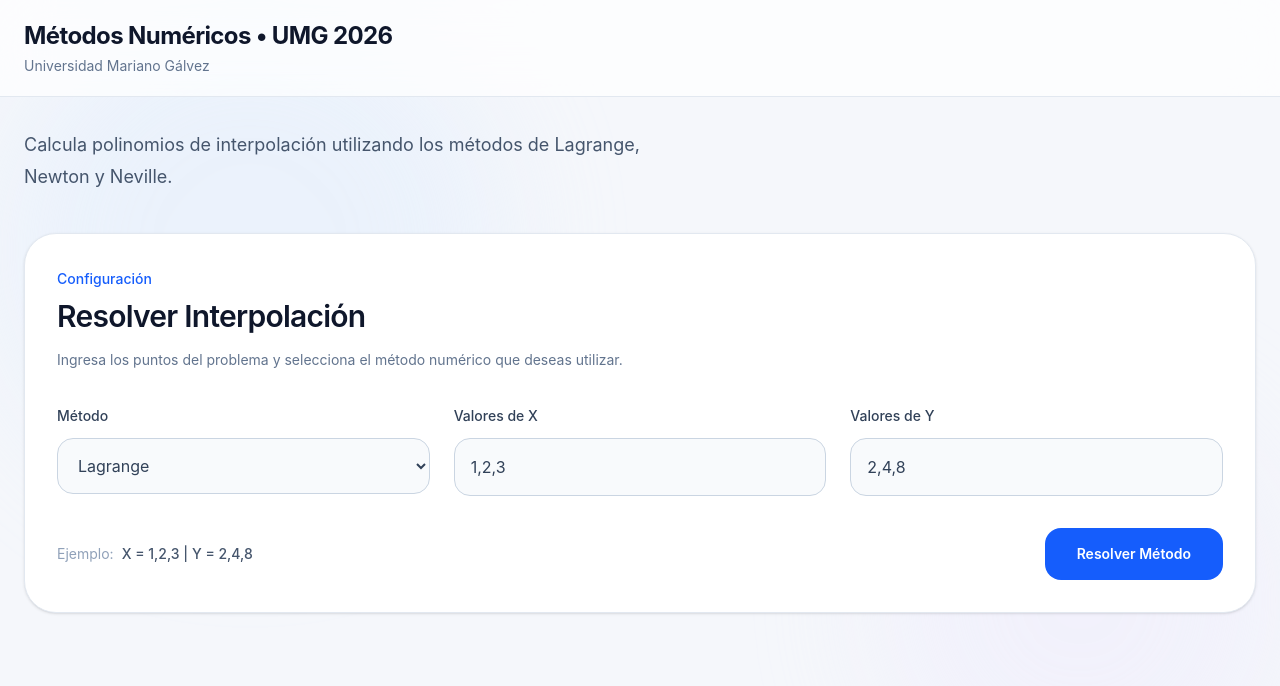
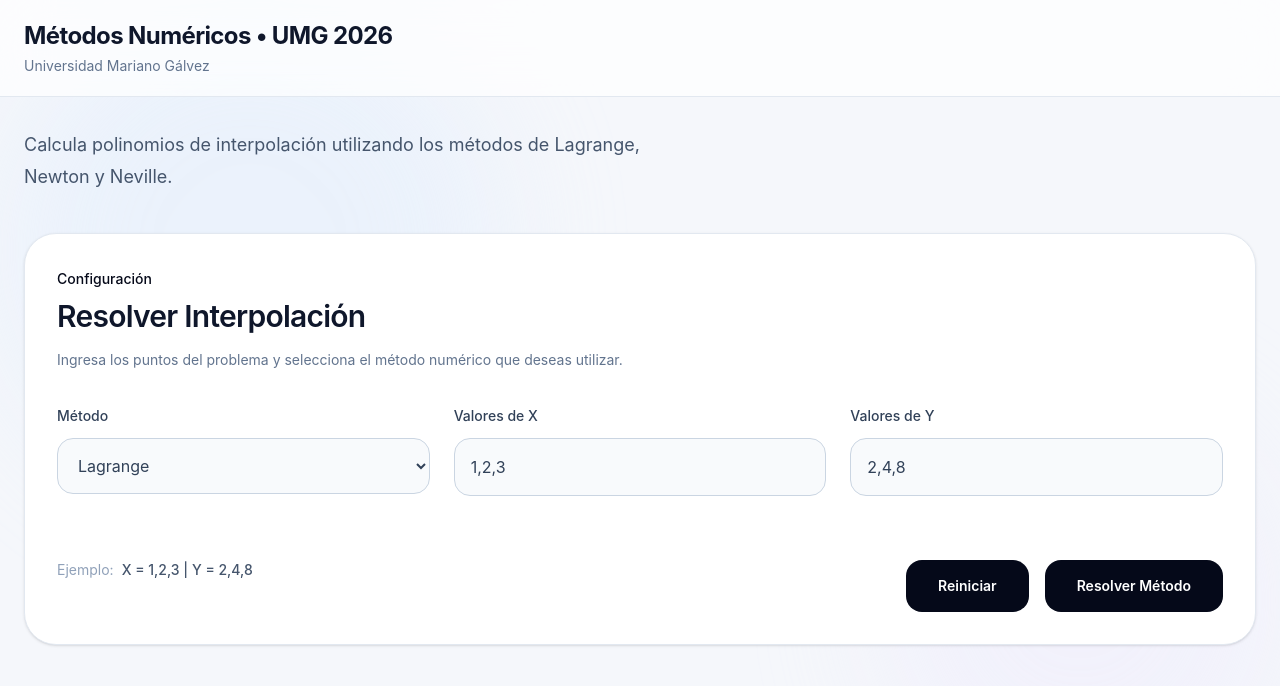
Before and after one commit to Os-devAi/MetodosNumericosUMG, a React (Vite) app in the folder app/: page / in a window 1280 px wide. Shown: the top 686 px of the page. Built offline with nearby package versions, Linux system fonts and the light colour scheme.

Commit message:
Refactor Grafica, MetodoForm, ResultadoCard, and StepsTimeline components for improved styling and functionality; update colors and add reset functionality in MetodoForm.

```diff
--- a/app/src/components/Grafica.jsx
+++ b/app/src/components/Grafica.jsx
@@ -17,10 +17,8 @@ function Grafica({ resultado, evalPoint }) {
 
       {/* Header */}
       <div className="mb-8 flex items-start justify-between">
-
         <div>
-
-          <span className="text-sm font-medium text-blue-600">
+          <span className="text-sm font-medium text-[#050919]">
             Análisis Visual
           </span>
 
@@ -28,13 +26,7 @@ function Grafica({ resultado, evalPoint }) {
             Gráfica de Interpolación
           </h2>
 
-          <p className="mt-3 max-w-xl text-sm leading-7 text-slate-500">
-            Visualización del polinomio generado a partir de los puntos
-            ingresados y su comportamiento en el intervalo calculado.
-          </p>
-
         </div>
-
       </div>
 
       {/* Chart */}
@@ -95,7 +87,7 @@ function Grafica({ resultado, evalPoint }) {
             <Line
               type="monotone"
               dataKey="y"
-              stroke="#2563EB"
+              stroke="#0F172A"
               strokeWidth={3.5}
               dot={false}
             />
--- a/app/src/components/MetodoForm.jsx
+++ b/app/src/components/MetodoForm.jsx
@@ -10,6 +10,15 @@ function MetodoForm({ setResultado }) {
   const [y, setY] = useState("2,4,8");
 
   const [loading, setLoading] = useState(false);
+
+  const resetear = () => {
+
+    setMetodo("lagrange");
+    setX("1,2,3");
+    setY("2,4,8");
+    setResultado(null);
+
+  };
 
   const enviar = async () => {
 
@@ -47,7 +56,7 @@ function MetodoForm({ setResultado }) {
       {/* Header */}
       <div className="mb-8">
 
-        <span className="text-sm font-medium text-blue-600">
+        <span className="text-sm font-medium text-[#050919]">
           Configuración
         </span>
 
@@ -173,7 +182,7 @@ function MetodoForm({ setResultado }) {
 
       </div>
 
-      {/* Footer */}
+      {/* Example*/}
       <div className="mt-8 flex items-center justify-between">
 
         <div className="text-sm text-slate-400">
@@ -183,12 +192,41 @@ function MetodoForm({ setResultado }) {
           </span>
         </div>
 
+        <div className="mt-8 flex items-center justify-between">
+          <button
+            onClick={resetear}
+            className="
+            rounded-2xl
+            bg-[#050919]
+            px-8
+            py-4
+            mr-4
+            text-sm
+            font-semibold
+            text-white
+            transition-all
+            duration-200
+            hover:bg-red-700
+            hover:shadow-lg
+            hover:shadow-blue-100
+            hover:scale-[1.02]
+            hover:translate-y-[-2px]
+            hover:cursor-pointer
+            disabled:cursor-not-allowed
+            disabled:opacity-60
+          "
+          >
+
+            Reiniciar
+
+          </button>
+
           <button
             onClick={enviar}
             disabled={loading}
             className="
             rounded-2xl
-            bg-blue-600
+            bg-[#050919]
             px-8
             py-4
             text-sm
@@ -196,9 +234,12 @@ function MetodoForm({ setResultado }) {
             text-white
             transition-all
             duration-200
-            hover:bg-blue-700
+            hover:bg-red-700
             hover:shadow-lg
             hover:shadow-blue-100
+            hover:scale-[1.02]
+            hover:translate-y-[-2px]
+            hover:cursor-pointer
             disabled:cursor-not-allowed
             disabled:opacity-60
           "
@@ -207,6 +248,7 @@ function MetodoForm({ setResultado }) {
             {loading ? "Resolviendo..." : "Resolver Método"}
 
           </button>
+        </div>
 
       </div>
 
--- a/app/src/components/ResultadoCard.jsx
+++ b/app/src/components/ResultadoCard.jsx
@@ -55,7 +55,7 @@ function ResultadoCard({ resultado, setEvalPoint }) {
 
           <div className="mb-8">
 
-            <span className="text-sm font-medium text-blue-600">
+            <span className="text-sm font-medium text-[#050919]">
               Resultado
             </span>
 
@@ -138,7 +138,7 @@ function ResultadoCard({ resultado, setEvalPoint }) {
 
               {/* Resultado de la evaluación */}
               <div className="flex-1 rounded-2xl bg-blue-50/50 border border-blue-100 p-5 flex flex-col justify-center min-h-[88px]">
-                <span className="text-xs font-medium text-blue-600 uppercase tracking-wider mb-1">
+                <span className="text-xs font-medium text-[#050919] uppercase tracking-wider mb-1">
                   Resultado P(X)
                 </span>
                 <div className="overflow-auto py-1">
@@ -165,7 +165,7 @@ function ResultadoCard({ resultado, setEvalPoint }) {
 
           <div className="mb-8">
 
-            <span className="text-sm font-medium text-violet-600">
+            <span className="text-sm font-medium text-[#050919]">
               Desarrollo Matemático
             </span>
 
--- a/app/src/components/StepsTimeline.jsx
+++ b/app/src/components/StepsTimeline.jsx
@@ -93,7 +93,7 @@ function StepsTimeline({ metodo, pasos }) {
         <div className="absolute left-[11px] top-8 h-full w-[2px] bg-slate-200"></div>
       )}
 
-      <div className="absolute left-0 top-1 flex h-6 w-6 items-center justify-center rounded-full bg-blue-600 text-xs font-semibold text-white shadow-sm">
+      <div className="absolute left-0 top-1 flex h-6 w-6 items-center justify-center rounded-full bg-[#050919] text-xs font-semibold text-white shadow-sm">
         {index + 1}
       </div>
 
@@ -139,7 +139,7 @@ function StepsTimeline({ metodo, pasos }) {
   const renderNewtonNevilleStep = (paso, index) => (
     <div key={index} className="rounded-3xl border border-slate-200 bg-slate-50 p-6">
       <div className="mb-5">
-        <span className="text-sm font-medium text-violet-600">Paso {index + 1}</span>
+        <span className="text-sm font-medium text-[#050919]">Paso {index + 1}</span>
         <h3 className="mt-2 text-xl font-semibold tracking-tight text-slate-900">
           {paso.titulo || "Desarrollo del cálculo"}
         </h3>
```
Lines whose indentation alone changed are shown as unchanged.
